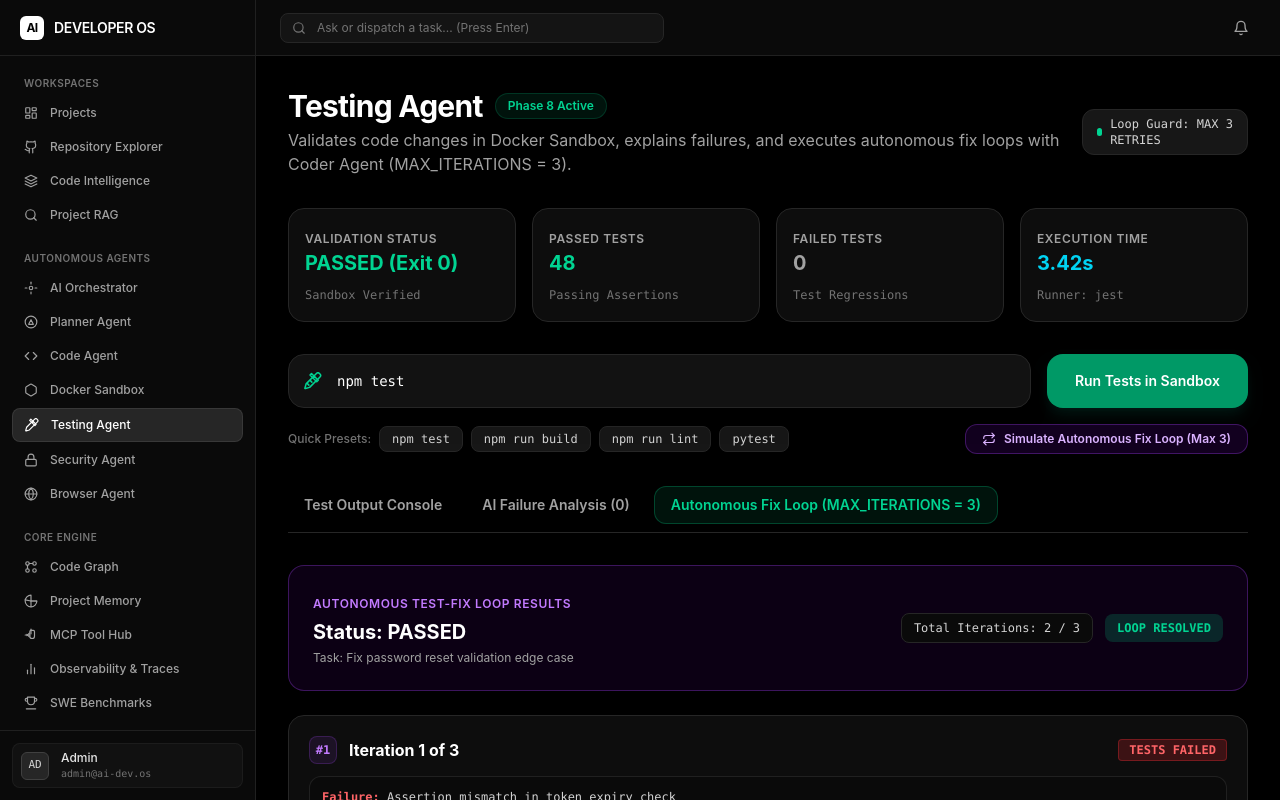
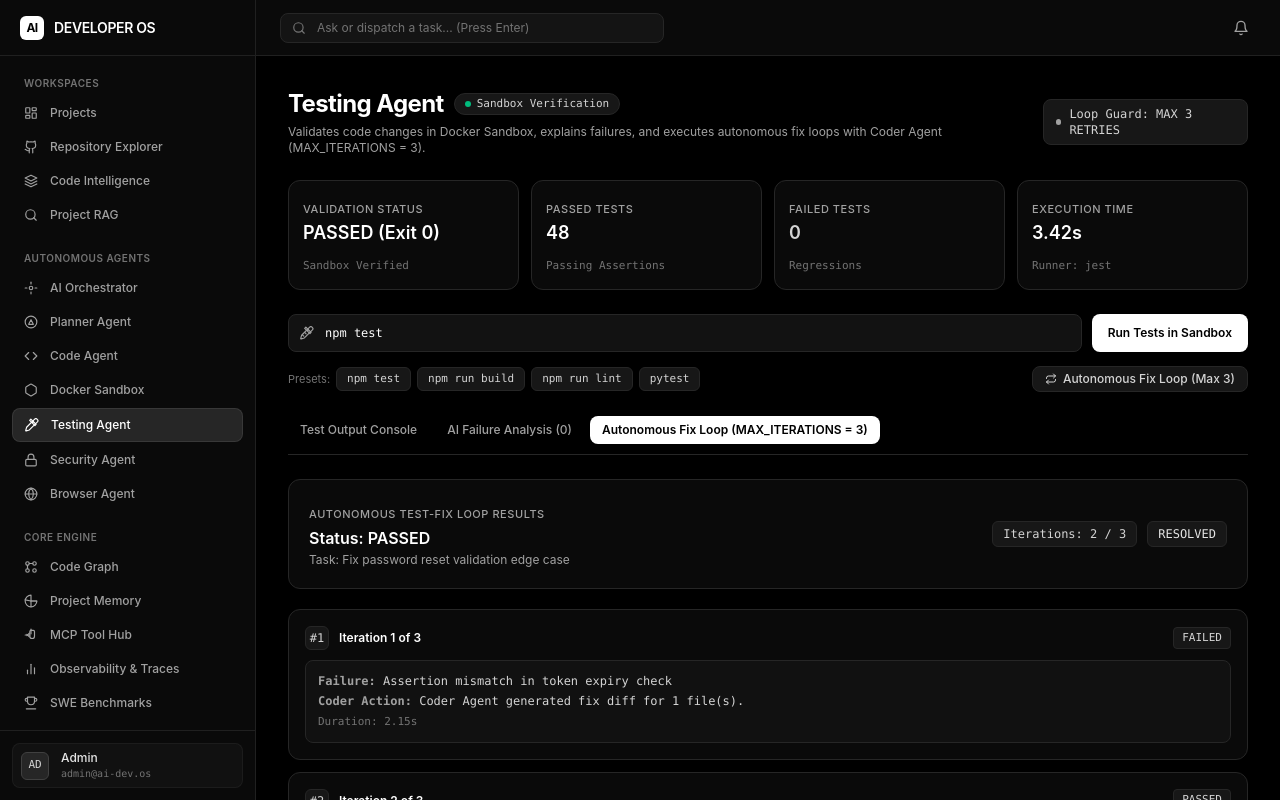
Before and after one commit to ktilak12/Ai-developers-OS, a Next.js app in the folder apps/web/: page /tester in a window 1280 px wide. Both pictures are taken after a click on the button "Autonomous Fix Loop (MAX_ITERATIONS = 3)". Built offline with nearby package versions, Linux system fonts and the light colour scheme.

Commit message:
style: convert testing agent dashboard to clean monochrome dark theme

```diff
--- a/apps/web/src/app/(dashboard)/tester/page.tsx
+++ b/apps/web/src/app/(dashboard)/tester/page.tsx
@@ -171,89 +171,90 @@ export default function TestingAgentPage() {
   };
 
   return (
-    <div className="max-w-6xl mx-auto space-y-8 pb-16">
+    <div className="max-w-6xl mx-auto space-y-6 pb-16">
       {/* Header */}
       <div className="flex flex-col sm:flex-row sm:items-center sm:justify-between gap-4">
         <div>
-          <div className="flex items-center gap-3">
-            <h1 className="text-3xl font-bold text-white tracking-tight">Testing Agent</h1>
-            <span className="inline-flex items-center rounded-full bg-emerald-500/10 px-3 py-1 text-xs font-semibold text-emerald-400 border border-emerald-500/20">
-              Phase 8 Active
+          <div className="flex items-center gap-2.5">
+            <h1 className="text-2xl font-bold text-white tracking-tight">Testing Agent</h1>
+            <span className="inline-flex items-center gap-1.5 rounded-full bg-neutral-900 px-2.5 py-0.5 text-[11px] font-medium text-neutral-300 border border-neutral-800 font-mono">
+              <span className="h-1.5 w-1.5 rounded-full bg-emerald-500"></span>
+              Sandbox Verification
             </span>
           </div>
-          <p className="text-neutral-400 mt-1">
+          <p className="text-xs text-neutral-400 mt-1">
             Validates code changes in Docker Sandbox, explains failures, and executes autonomous fix loops with Coder Agent (MAX_ITERATIONS = 3).
           </p>
         </div>
 
         <div className="flex items-center gap-2">
-          <span className="inline-flex items-center gap-2 rounded-xl bg-neutral-900 border border-neutral-800 px-3.5 py-1.5 text-xs font-mono text-neutral-300">
-            <span className="h-2 w-2 rounded-full bg-emerald-400"></span>
+          <span className="inline-flex items-center gap-2 rounded-lg bg-neutral-900 border border-neutral-800 px-3 py-1.5 text-xs font-mono text-neutral-300">
+            <span className="h-1.5 w-1.5 rounded-full bg-neutral-400"></span>
             Loop Guard: MAX 3 RETRIES
           </span>
         </div>
       </div>
 
       {/* Metrics Cards */}
-      <div className="grid grid-cols-2 md:grid-cols-4 gap-4">
-        <div className="rounded-2xl border border-neutral-800 bg-neutral-900/60 p-4 space-y-1">
-          <span className="text-xs font-semibold uppercase tracking-wider text-neutral-400">Validation Status</span>
-          <p className={`text-xl font-bold ${validation?.passed ? "text-emerald-400" : "text-red-400"}`}>
+      <div className="grid grid-cols-2 md:grid-cols-4 gap-3">
+        <div className="rounded-xl border border-neutral-800 bg-neutral-950 p-3.5 space-y-1 shadow-sm">
+          <span className="text-[11px] font-medium uppercase tracking-wider text-neutral-400">Validation Status</span>
+          <p className="text-lg font-semibold text-white">
             {validation?.passed ? "PASSED (Exit 0)" : "FAILED (Exit 1)"}
           </p>
-          <span className="text-xs text-neutral-500 font-mono">Sandbox Verified</span>
+          <span className="text-[11px] text-neutral-500 font-mono">Sandbox Verified</span>
         </div>
-        <div className="rounded-2xl border border-neutral-800 bg-neutral-900/60 p-4 space-y-1">
-          <span className="text-xs font-semibold uppercase tracking-wider text-neutral-400">Passed Tests</span>
-          <p className="text-xl font-bold text-emerald-400">{validation?.test_metrics.passed ?? 0}</p>
-          <span className="text-xs text-neutral-500 font-mono">Passing Assertions</span>
+        <div className="rounded-xl border border-neutral-800 bg-neutral-950 p-3.5 space-y-1 shadow-sm">
+          <span className="text-[11px] font-medium uppercase tracking-wider text-neutral-400">Passed Tests</span>
+          <p className="text-lg font-semibold text-white">{validation?.test_metrics.passed ?? 0}</p>
+          <span className="text-[11px] text-neutral-500 font-mono">Passing Assertions</span>
         </div>
-        <div className="rounded-2xl border border-neutral-800 bg-neutral-900/60 p-4 space-y-1">
-          <span className="text-xs font-semibold uppercase tracking-wider text-neutral-400">Failed Tests</span>
-          <p className={`text-xl font-bold ${(validation?.test_metrics.failed ?? 0) > 0 ? "text-red-400" : "text-neutral-400"}`}>
+        <div className="rounded-xl border border-neutral-800 bg-neutral-950 p-3.5 space-y-1 shadow-sm">
+          <span className="text-[11px] font-medium uppercase tracking-wider text-neutral-400">Failed Tests</span>
+          <p className="text-lg font-semibold text-neutral-300">
             {validation?.test_metrics.failed ?? 0}
           </p>
-          <span className="text-xs text-neutral-500 font-mono">Test Regressions</span>
+          <span className="text-[11px] text-neutral-500 font-mono">Regressions</span>
         </div>
-        <div className="rounded-2xl border border-neutral-800 bg-neutral-900/60 p-4 space-y-1">
-          <span className="text-xs font-semibold uppercase tracking-wider text-neutral-400">Execution Time</span>
-          <p className="text-xl font-bold text-cyan-400">{validation?.duration_seconds ?? 0}s</p>
-          <span className="text-xs text-neutral-500 font-mono">Runner: {validation?.test_metrics.runner}</span>
+        <div className="rounded-xl border border-neutral-800 bg-neutral-950 p-3.5 space-y-1 shadow-sm">
+          <span className="text-[11px] font-medium uppercase tracking-wider text-neutral-400">Execution Time</span>
+          <p className="text-lg font-semibold text-white">{validation?.duration_seconds ?? 0}s</p>
+          <span className="text-[11px] text-neutral-500 font-mono">Runner: {validation?.test_metrics.runner}</span>
         </div>
       </div>
 
       {/* Test Execution Dispatch Form */}
       <div className="space-y-3">
-        <form onSubmit={handleValidate} className="flex gap-4">
+        <form onSubmit={handleValidate} className="flex gap-2.5">
           <div className="relative flex-1">
             <input
               type="text"
               value={command}
               onChange={(e) => setCommand(e.target.value)}
               placeholder="Test command (e.g. 'npm test', 'npm run build', 'pytest')"
-              className="w-full rounded-2xl border border-neutral-800 bg-neutral-900/80 px-6 py-4 pl-12 text-base text-white placeholder-neutral-500 focus:border-emerald-500 focus:outline-none focus:ring-1 focus:ring-emerald-500 transition-colors shadow-xl font-mono text-sm"
+              className="w-full rounded-lg border border-neutral-800 bg-neutral-900/80 px-3.5 py-2.5 pl-9 text-xs text-white placeholder-neutral-500 focus:border-neutral-600 focus:outline-none transition-colors font-mono"
             />
-            <svg xmlns="http://www.w3.org/2000/svg" width="18" height="18" viewBox="0 0 24 24" fill="none" stroke="currentColor" strokeWidth="2" strokeLinecap="round" strokeLinejoin="round" className="absolute left-4 top-1/2 -translate-y-1/2 text-emerald-400">
+            <svg xmlns="http://www.w3.org/2000/svg" width="14" height="14" viewBox="0 0 24 24" fill="none" stroke="currentColor" strokeWidth="2" strokeLinecap="round" strokeLinejoin="round" className="absolute left-3 top-1/2 -translate-y-1/2 text-neutral-400">
               <path d="m10 2 4 4-2 2-4-4Z"/><path d="m14 6 5 5-2 2-5-5Z"/><path d="m4.5 15.5 2 2"/><path d="m8.5 11.5 2 2"/><path d="m2 22 5.5-1.5L21.3 6.7a2.83 2.83 0 0 0 0-4l-.7-.7a2.83 2.83 0 0 0-4 0L2.8 15.8 1.3 21.3A.5.5 0 0 0 2 22Z"/>
             </svg>
           </div>
           <button
             type="submit"
             disabled={loading}
-            className="rounded-2xl bg-emerald-600 px-7 py-4 text-sm font-semibold text-white hover:bg-emerald-500 transition-colors shadow-lg shadow-emerald-950/40 flex items-center gap-2 shrink-0 disabled:opacity-50"
+            className="rounded-lg bg-white px-4 py-2.5 text-xs font-semibold text-black hover:bg-neutral-200 transition-colors shadow-sm flex items-center gap-1.5 shrink-0 disabled:opacity-50"
           >
             {loading ? "Running Tests..." : "Run Tests in Sandbox"}
           </button>
         </form>
 
-        <div className="flex flex-wrap items-center justify-between gap-3 pt-1">
-          <div className="flex flex-wrap items-center gap-2 text-xs">
-            <span className="text-neutral-500 font-medium">Quick Presets:</span>
+        <div className="flex flex-wrap items-center justify-between gap-2 pt-0.5">
+          <div className="flex flex-wrap items-center gap-1.5 text-xs">
+            <span className="text-neutral-500 text-[11px]">Presets:</span>
             {["npm test", "npm run build", "npm run lint", "pytest"].map((preset, i) => (
               <button
                 key={i}
                 onClick={() => setCommand(preset)}
-                className="rounded-lg border border-neutral-800 bg-neutral-900 px-3 py-1 font-mono text-neutral-300 hover:text-emerald-400 hover:border-emerald-500/40 transition-colors"
+                className="rounded-md border border-neutral-800 bg-neutral-900 px-2.5 py-1 font-mono text-[11px] text-neutral-300 hover:text-white hover:bg-neutral-800 transition-colors"
               >
                 {preset}
               </button>
@@ -263,42 +264,42 @@ export default function TestingAgentPage() {
           <button
             onClick={handleRunLoop}
             disabled={loopLoading}
-            className="rounded-xl border border-purple-500/30 bg-purple-950/30 px-4 py-1.5 text-xs font-semibold text-purple-300 hover:bg-purple-900/40 transition-colors flex items-center gap-2"
+            className="rounded-lg border border-neutral-800 bg-neutral-900 px-3 py-1 text-xs font-medium text-neutral-300 hover:bg-neutral-850 hover:text-white transition-colors flex items-center gap-1.5"
           >
-            <svg xmlns="http://www.w3.org/2000/svg" width="14" height="14" viewBox="0 0 24 24" fill="none" stroke="currentColor" strokeWidth="2" strokeLinecap="round" strokeLinejoin="round"><path d="m17 2 4 4-4 4"/><path d="M3 11v-1a4 4 0 0 1 4-4h14"/><path d="m7 22-4-4 4-4"/><path d="M21 13v1a4 4 0 0 1-4 4H3"/></svg>
-            {loopLoading ? "Simulating Loop..." : "Simulate Autonomous Fix Loop (Max 3)"}
+            <svg xmlns="http://www.w3.org/2000/svg" width="12" height="12" viewBox="0 0 24 24" fill="none" stroke="currentColor" strokeWidth="2" strokeLinecap="round" strokeLinejoin="round"><path d="m17 2 4 4-4 4"/><path d="M3 11v-1a4 4 0 0 1 4-4h14"/><path d="m7 22-4-4 4-4"/><path d="M21 13v1a4 4 0 0 1-4 4H3"/></svg>
+            {loopLoading ? "Simulating Loop..." : "Autonomous Fix Loop (Max 3)"}
           </button>
         </div>
       </div>
 
       {/* Tabs */}
-      <div className="flex items-center gap-2 border-b border-neutral-800 pb-2">
+      <div className="flex items-center gap-1.5 border-b border-neutral-800 pb-2.5">
         <button
           onClick={() => setActiveTab("results")}
-          className={`px-4 py-2 rounded-xl text-sm font-semibold transition-colors ${
+          className={`px-3 py-1.5 rounded-lg text-xs font-medium transition-colors ${
             activeTab === "results"
-              ? "bg-emerald-500/10 text-emerald-400 border border-emerald-500/30"
-              : "text-neutral-400 hover:text-white"
+              ? "bg-white text-black font-semibold shadow-sm"
+              : "text-neutral-400 hover:text-white hover:bg-neutral-900"
           }`}
         >
           Test Output Console
         </button>
         <button
           onClick={() => setActiveTab("analysis")}
-          className={`px-4 py-2 rounded-xl text-sm font-semibold transition-colors ${
+          className={`px-3 py-1.5 rounded-lg text-xs font-medium transition-colors ${
             activeTab === "analysis"
-              ? "bg-emerald-500/10 text-emerald-400 border border-emerald-500/30"
-              : "text-neutral-400 hover:text-white"
+              ? "bg-white text-black font-semibold shadow-sm"
+              : "text-neutral-400 hover:text-white hover:bg-neutral-900"
           }`}
         >
           AI Failure Analysis ({validation?.failures.length ?? 0})
         </button>
         <button
           onClick={() => setActiveTab("loop")}
-          className={`px-4 py-2 rounded-xl text-sm font-semibold transition-colors ${
+          className={`px-3 py-1.5 rounded-lg text-xs font-medium transition-colors ${
             activeTab === "loop"
-              ? "bg-emerald-500/10 text-emerald-400 border border-emerald-500/30"
-              : "text-neutral-400 hover:text-white"
+              ? "bg-white text-black font-semibold shadow-sm"
+              : "text-neutral-400 hover:text-white hover:bg-neutral-900"
           }`}
         >
           Autonomous Fix Loop (MAX_ITERATIONS = 3)
@@ -307,26 +308,23 @@ export default function TestingAgentPage() {
 
       {/* Tab: Test Output Console */}
       {activeTab === "results" && validation && (
-        <div className="space-y-4">
-          <div className="rounded-2xl border border-neutral-800 bg-neutral-950 p-5 font-mono text-xs overflow-x-auto shadow-2xl leading-relaxed">
-            <div className="flex items-center justify-between border-b border-neutral-800 pb-3 mb-4 text-neutral-500 text-xs">
+        <div className="space-y-3">
+          <div className="rounded-xl border border-neutral-800 bg-neutral-950 p-4 font-mono text-xs overflow-x-auto shadow-sm leading-relaxed">
+            <div className="flex items-center justify-between border-b border-neutral-850 pb-2.5 mb-3 text-neutral-500 text-xs">
               <div className="flex items-center gap-2">
-                <span className="h-3 w-3 rounded-full bg-red-500/60 inline-block"></span>
-                <span className="h-3 w-3 rounded-full bg-yellow-500/60 inline-block"></span>
-                <span className="h-3 w-3 rounded-full bg-emerald-500/60 inline-block"></span>
-                <span className="ml-2 text-neutral-400">sandbox:test-runner$ {validation.command}</span>
+                <span className="text-neutral-400">sandbox$ {validation.command}</span>
               </div>
-              <span className={`font-bold ${validation.passed ? "text-emerald-400" : "text-red-400"}`}>
-                {validation.passed ? "TEST SUITE PASSED" : "TEST SUITE FAILED"}
+              <span className="font-medium text-neutral-300">
+                {validation.passed ? "EXIT 0 (PASSED)" : "EXIT 1 (FAILED)"}
               </span>
             </div>
 
             {validation.stdout && (
-              <pre className="text-neutral-200 whitespace-pre-wrap">{validation.stdout}</pre>
+              <pre className="text-neutral-300 whitespace-pre-wrap">{validation.stdout}</pre>
             )}
 
             {validation.stderr && (
-              <pre className="text-amber-400 bg-amber-950/20 p-3 rounded-xl border border-amber-500/30 mt-3 whitespace-pre-wrap">
+              <pre className="text-neutral-400 bg-neutral-900/60 p-2.5 rounded-lg border border-neutral-800 mt-2.5 whitespace-pre-wrap">
                 {validation.stderr}
               </pre>
             )}
@@ -336,26 +334,26 @@ export default function TestingAgentPage() {
 
       {/* Tab: AI Failure Analysis */}
       {activeTab === "analysis" && (
-        <div className="rounded-2xl border border-neutral-800 bg-neutral-900/60 p-6 space-y-6">
+        <div className="rounded-xl border border-neutral-800 bg-neutral-950 p-5 space-y-5 shadow-sm">
           {validation?.analysis ? (
-            <div className="space-y-5">
-              <div className="rounded-xl border border-red-500/30 bg-red-950/20 p-5 space-y-2">
-                <span className="text-xs font-bold uppercase tracking-wider text-red-400">Root Cause Identified</span>
-                <p className="text-base font-bold text-white">{validation.analysis.root_cause}</p>
+            <div className="space-y-4">
+              <div className="rounded-lg border border-neutral-800 bg-neutral-900/70 p-4 space-y-1.5">
+                <span className="text-[11px] font-medium uppercase tracking-wider text-neutral-400">Root Cause Identified</span>
+                <p className="text-sm font-semibold text-white">{validation.analysis.root_cause}</p>
                 <div className="text-xs font-mono text-neutral-400">
-                  Target File: <span className="text-amber-400">{validation.analysis.target_file}</span>
+                  Target: <span className="text-neutral-200">{validation.analysis.target_file}</span>
                 </div>
               </div>
 
-              <div className="space-y-3">
-                <h3 className="text-sm font-bold text-white uppercase tracking-wider">Coder Agent Actionable Instructions</h3>
-                <div className="rounded-xl border border-neutral-800 bg-neutral-950 p-4 text-xs font-mono text-neutral-300 leading-relaxed whitespace-pre-wrap">
+              <div className="space-y-2">
+                <h3 className="text-xs font-semibold text-white uppercase tracking-wider">Coder Instructions</h3>
+                <div className="rounded-lg border border-neutral-800 bg-neutral-900/40 p-3 text-xs font-mono text-neutral-300 leading-relaxed whitespace-pre-wrap">
                   {validation.analysis.fix_instructions}
                 </div>
               </div>
 
               <div>
-                <h3 className="text-sm font-bold text-white uppercase tracking-wider mb-2">Suggested Validation Actions</h3>
+                <h3 className="text-xs font-semibold text-white uppercase tracking-wider mb-1.5">Suggested Validation Actions</h3>
                 <ul className="list-disc list-inside space-y-1 text-xs text-neutral-400">
                   {validation.analysis.suggested_actions.map((act, i) => (
                     <li key={i}>{act}</li>
@@ -364,9 +362,8 @@ export default function TestingAgentPage() {
               </div>
             </div>
           ) : (
-            <div className="text-center py-8 space-y-2">
-              <div className="h-10 w-10 mx-auto rounded-full bg-emerald-500/20 text-emerald-400 flex items-center justify-center font-bold">✓</div>
-              <h3 className="text-base font-bold text-white">No Failures Detected</h3>
+            <div className="text-center py-6 space-y-1.5">
+              <h3 className="text-sm font-semibold text-white">No Failures Detected</h3>
               <p className="text-xs text-neutral-400">All tests executed in the Docker Sandbox passed with zero regressions.</p>
             </div>
           )}
@@ -375,53 +372,49 @@ export default function TestingAgentPage() {
 
       {/* Tab: Autonomous Fix Loop */}
       {activeTab === "loop" && loopData && (
-        <div className="space-y-6">
-          <div className="rounded-2xl border border-purple-500/30 bg-purple-950/20 p-6 backdrop-blur-xl flex flex-col md:flex-row md:items-center justify-between gap-4">
+        <div className="space-y-5">
+          <div className="rounded-xl border border-neutral-800 bg-neutral-950 p-5 flex flex-col md:flex-row md:items-center justify-between gap-3 shadow-sm">
             <div>
-              <span className="text-xs font-semibold uppercase tracking-wider text-purple-400">Autonomous Test-Fix Loop Results</span>
-              <h2 className="text-xl font-bold text-white mt-1">Status: {loopData.final_status}</h2>
-              <p className="text-xs text-neutral-400 mt-1">Task: {loopData.task_request}</p>
+              <span className="text-[11px] font-medium uppercase tracking-wider text-neutral-400">Autonomous Test-Fix Loop Results</span>
+              <h2 className="text-base font-semibold text-white mt-0.5">Status: {loopData.final_status}</h2>
+              <p className="text-xs text-neutral-400 mt-0.5">Task: {loopData.task_request}</p>
             </div>
-            <div className="flex items-center gap-3">
-              <span className="rounded-lg bg-neutral-950 px-3 py-1.5 text-xs font-mono text-neutral-300 border border-neutral-800">
-                Total Iterations: {loopData.total_iterations} / {loopData.max_iterations_limit}
+            <div className="flex items-center gap-2.5">
+              <span className="rounded-md bg-neutral-900 px-2.5 py-1 text-xs font-mono text-neutral-300 border border-neutral-800">
+                Iterations: {loopData.total_iterations} / {loopData.max_iterations_limit}
               </span>
-              <span className={`rounded-lg px-3 py-1.5 text-xs font-bold font-mono ${
-                loopData.resolved ? "bg-emerald-500/20 text-emerald-400" : "bg-red-500/20 text-red-400"
-              }`}>
-                {loopData.resolved ? "LOOP RESOLVED" : "MAX LIMIT REACHED"}
+              <span className="rounded-md px-2.5 py-1 text-xs font-mono bg-neutral-900 text-neutral-200 border border-neutral-800">
+                {loopData.resolved ? "RESOLVED" : "LIMIT REACHED"}
               </span>
             </div>
           </div>
 
-          <div className="space-y-4">
+          <div className="space-y-3">
             {loopData.iteration_history.map((record, idx) => (
-              <div key={idx} className="rounded-2xl border border-neutral-800 bg-neutral-900/60 p-5 space-y-3">
+              <div key={idx} className="rounded-xl border border-neutral-800 bg-neutral-950 p-4 space-y-2.5 shadow-sm">
                 <div className="flex items-center justify-between">
-                  <div className="flex items-center gap-3">
-                    <span className="flex h-7 w-7 items-center justify-center rounded-lg bg-purple-500/10 text-xs font-bold font-mono text-purple-400 border border-purple-500/20">
+                  <div className="flex items-center gap-2.5">
+                    <span className="flex h-6 w-6 items-center justify-center rounded-md bg-neutral-900 text-xs font-mono text-neutral-300 border border-neutral-800">
                       #{record.iteration}
                     </span>
-                    <h3 className="text-base font-bold text-white">Iteration {record.iteration} of {loopData.max_iterations_limit}</h3>
+                    <h3 className="text-xs font-semibold text-white">Iteration {record.iteration} of {loopData.max_iterations_limit}</h3>
                   </div>
-                  <span className={`px-2.5 py-0.5 rounded text-xs font-bold font-mono ${
-                    record.passed ? "bg-emerald-500/20 text-emerald-400 border border-emerald-500/30" : "bg-red-500/20 text-red-400 border border-red-500/30"
-                  }`}>
-                    {record.passed ? "TESTS PASSED" : "TESTS FAILED"}
+                  <span className="px-2 py-0.5 rounded text-[11px] font-mono bg-neutral-900 text-neutral-300 border border-neutral-800">
+                    {record.passed ? "PASSED" : "FAILED"}
                   </span>
                 </div>
 
-                <div className="text-xs text-neutral-300 space-y-1 font-mono bg-neutral-950 p-3 rounded-xl border border-neutral-800/80">
+                <div className="text-xs text-neutral-300 space-y-1 font-mono bg-neutral-900/60 p-3 rounded-lg border border-neutral-800">
                   {record.failure_reason && (
-                    <div><span className="text-red-400 font-semibold">Failure:</span> {record.failure_reason}</div>
+                    <div><span className="text-neutral-400 font-semibold">Failure:</span> {record.failure_reason}</div>
                   )}
                   {record.coder_action && (
-                    <div><span className="text-cyan-400 font-semibold">Coder Action:</span> {record.coder_action}</div>
+                    <div><span className="text-neutral-400 font-semibold">Coder Action:</span> {record.coder_action}</div>
                   )}
                   {record.action && (
-                    <div><span className="text-emerald-400 font-semibold">Resolution:</span> {record.action}</div>
+                    <div><span className="text-neutral-200 font-semibold">Resolution:</span> {record.action}</div>
                   )}
-                  <div className="text-neutral-500 text-[11px] pt-1">Duration: {record.duration_seconds}s</div>
+                  <div className="text-neutral-500 text-[11px] pt-0.5">Duration: {record.duration_seconds}s</div>
                 </div>
               </div>
             ))}
```
